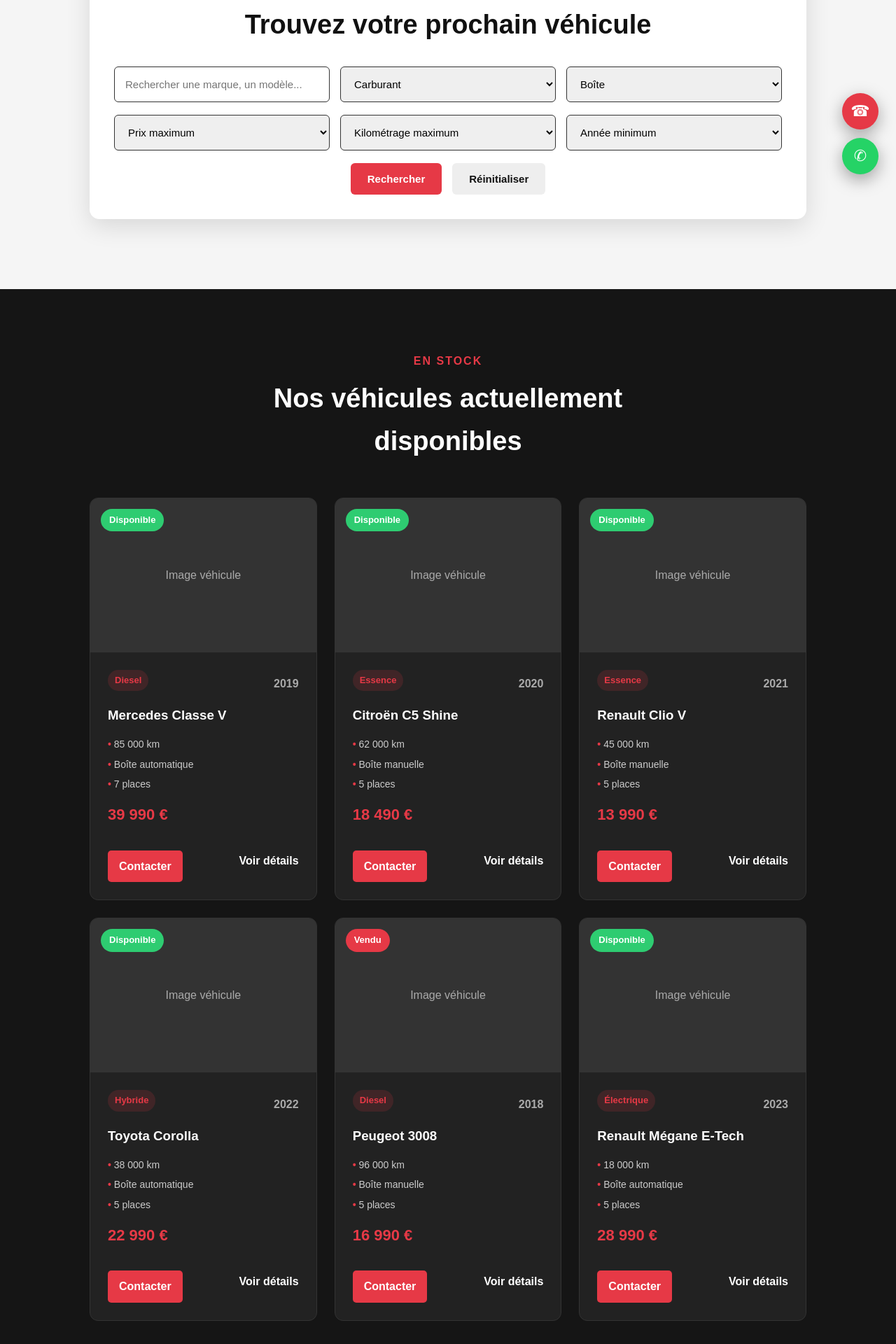
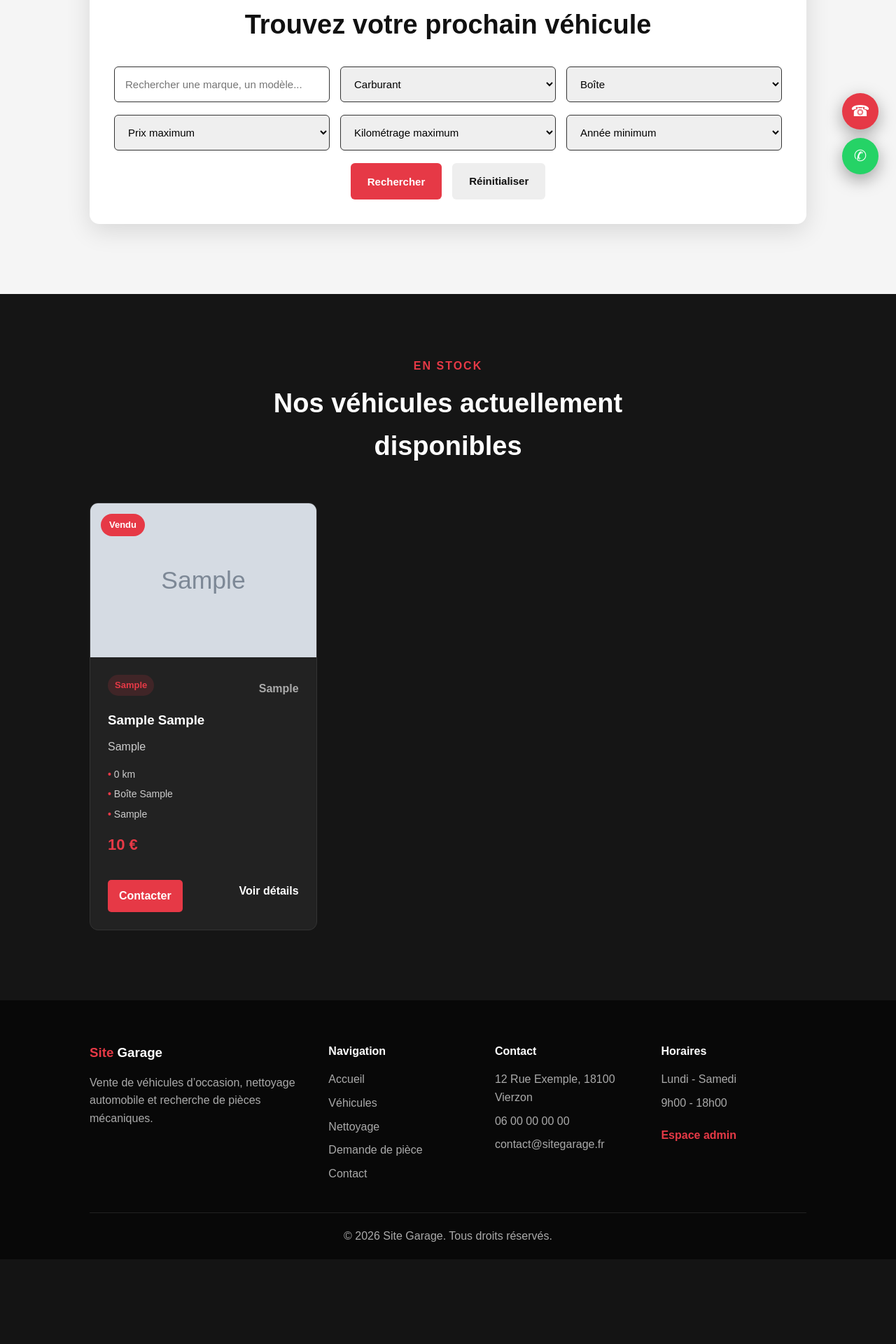
Before and after one commit to ThibzSNGL/site-garage, a PHP site: page /vehicules.php in a window 1280 px wide. Shown: the part 526-2446 px from the top of the page at 70% size. After the commit the page ends 2300 px from the top, so only its background shows below. Run offline with PHP 8.4, Linux system fonts and the light colour scheme; tables that the repository leaves empty or names only in its code hold one stand-in row (values such as "Sample post"); grey boxes marked "Sample" are stand-in pictures.

Commit message:
Conexion de la page vehicules à la base de donnée

```diff
--- a/css/style.css
+++ b/css/style.css
@@ -1370,3 +1370,33 @@
         min-height: 280px;
     }
 }
+
+/* IMAGES VEHICULES DYNAMIQUES */
+
+.vehicle-image img {
+    width: 100%;
+    height: 100%;
+    object-fit: cover;
+    display: block;
+}
+
+/* MESSAGE AUCUN RESULTAT */
+
+.empty-state {
+    grid-column: 1 / -1;
+    background: #222;
+    border: 1px solid #333;
+    border-radius: 14px;
+    padding: 50px;
+    text-align: center;
+}
+
+.empty-state h3 {
+    font-size: 28px;
+    margin-bottom: 12px;
+}
+
+.empty-state p {
+    color: #ccc;
+    margin-bottom: 25px;
+}
--- a/vehicules.php
+++ b/vehicules.php
@@ -1,4 +1,54 @@
-<?php include 'includes/header.php'; ?>
+<?php
+require_once 'config/db.php';
+
+$search = $_GET['search'] ?? '';
+$carburant = $_GET['carburant'] ?? '';
+$boite = $_GET['boite'] ?? '';
+$prix_max = $_GET['prix_max'] ?? '';
+$km_max = $_GET['km_max'] ?? '';
+$annee_min = $_GET['annee_min'] ?? '';
+
+$sql = "SELECT * FROM vehicules WHERE 1=1";
+$params = [];
+
+if (!empty($search)) {
+    $sql .= " AND (marque LIKE :search OR modele LIKE :search OR version LIKE :search)";
+    $params[':search'] = '%' . $search . '%';
+}
+
+if (!empty($carburant)) {
+    $sql .= " AND carburant = :carburant";
+    $params[':carburant'] = $carburant;
+}
+
+if (!empty($boite)) {
+    $sql .= " AND boite = :boite";
+    $params[':boite'] = $boite;
+}
+
+if (!empty($prix_max)) {
+    $sql .= " AND prix <= :prix_max";
+    $params[':prix_max'] = $prix_max;
+}
+
+if (!empty($km_max)) {
+    $sql .= " AND kilometrage <= :km_max";
+    $params[':km_max'] = $km_max;
+}
+
+if (!empty($annee_min)) {
+    $sql .= " AND annee >= :annee_min";
+    $params[':annee_min'] = $annee_min;
+}
+
+$sql .= " ORDER BY date_ajout DESC";
+
+$stmt = $pdo->prepare($sql);
+$stmt->execute($params);
+$vehicules = $stmt->fetchAll();
+
+include 'includes/header.php';
+?>
 
 <main>
 
@@ -22,56 +72,62 @@
                 <h2>Trouvez votre prochain véhicule</h2>
             </div>
 
-            <form class="filters-form">
+            <form class="filters-form" method="GET" action="vehicules.php">
                 <div class="form-row">
-                    <input type="text" placeholder="Rechercher une marque, un modèle...">
+                <input
+                        type="text"
+                        name="search"
+                        placeholder="Rechercher une marque, un modèle..."
+                        value="<?= htmlspecialchars($search) ?>"
+                    >
 
-                    <select>
+                    <select name="carburant">
                         <option value="">Carburant</option>
-                        <option value="essence">Essence</option>
-                        <option value="diesel">Diesel</option>
-                        <option value="hybride">Hybride</option>
-                        <option value="electrique">Électrique</option>
+                        <option value="essence" <?= $carburant === 'essence' ? 'selected' : '' ?>>Essence</option>
+                        <option value="diesel" <?= $carburant === 'diesel' ? 'selected' : '' ?>>Diesel</option>
+                        <option value="hybride" <?= $carburant === 'hybride' ? 'selected' : '' ?>>Hybride</option>
+                        <option value="electrique" <?= $carburant === 'electrique' ? 'selected' : '' ?>>Électrique</option>
+                        <option value="autre" <?= $carburant === 'autre' ? 'selected' : '' ?>>Autre</option>
                     </select>
 
-                    <select>
+                    <select name="boite">
                         <option value="">Boîte</option>
-                        <option value="manuelle">Manuelle</option>
-                        <option value="automatique">Automatique</option>
+                        <option value="manuelle" <?= $boite === 'manuelle' ? 'selected' : '' ?>>Manuelle</option>
+                        <option value="automatique" <?= $boite === 'automatique' ? 'selected' : '' ?>>Automatique</option>
                     </select>
                 </div>
 
                 <div class="form-row">
-                    <select>
+                    <select name="prix_max">
                         <option value="">Prix maximum</option>
-                        <option value="10000">10 000 €</option>
-                        <option value="15000">15 000 €</option>
-                        <option value="20000">20 000 €</option>
-                        <option value="30000">30 000 €</option>
-                        <option value="50000">50 000 €</option>
+                        <option value="10000" <?= $prix_max === '10000' ? 'selected' : '' ?>>10 000 €</option>
+                        <option value="15000" <?= $prix_max === '15000' ? 'selected' : '' ?>>15 000 €</option>
+                        <option value="20000" <?= $prix_max === '20000' ? 'selected' : '' ?>>20 000 €</option>
+                        <option value="30000" <?= $prix_max === '30000' ? 'selected' : '' ?>>30 000 €</option>
+                        <option value="50000" <?= $prix_max === '50000' ? 'selected' : '' ?>>50 000 €</option>
                     </select>
 
-                    <select>
+                    <select name="km_max">
                         <option value="">Kilométrage maximum</option>
-                        <option value="50000">50 000 km</option>
-                        <option value="100000">100 000 km</option>
-                        <option value="150000">150 000 km</option>
-                        <option value="200000">200 000 km</option>
+                        <option value="50000" <?= $km_max === '50000' ? 'selected' : '' ?>>50 000 km</option>
+                        <option value="100000" <?= $km_max === '100000' ? 'selected' : '' ?>>100 000 km</option>
+                        <option value="150000" <?= $km_max === '150000' ? 'selected' : '' ?>>150 000 km</option>
+                        <option value="200000" <?= $km_max === '200000' ? 'selected' : '' ?>>200 000 km</option>
                     </select>
 
-                    <select>
+                    <select name="annee_min">
                         <option value="">Année minimum</option>
-                        <option value="2024">2024</option>
-                        <option value="2022">2022</option>
-                        <option value="2020">2020</option>
-                        <option value="2018">2018</option>
-                        <option value="2015">2015</option>
+                        <option value="2024" <?= $annee_min === '2024' ? 'selected' : '' ?>>2024</option>
+                        <option value="2022" <?= $annee_min === '2022' ? 'selected' : '' ?>>2022</option>
+                        <option value="2020" <?= $annee_min === '2020' ? 'selected' : '' ?>>2020</option>
+                        <option value="2018" <?= $annee_min === '2018' ? 'selected' : '' ?>>2018</option>
+                        <option value="2015" <?= $annee_min === '2015' ? 'selected' : '' ?>>2015</option>
                     </select>
                 </div>
 
                 <div class="filters-actions">
-                    <button type="button" class="btn btn-primary">Rechercher</button>
-                    <button type="reset" class="btn btn-light">Réinitialiser</button>
+                    <button type="submit" class="btn btn-primary">Rechercher</button>
+                    <a href="vehicules.php" class="btn btn-light">Réinitialiser</a>
                 </div>
             </form>
         </div>
@@ -86,28 +142,54 @@
 
         <div class="vehicles-grid vehicles-page-grid">
 
-            <!-- VEHICULE 1 -->
+                <?php if (count($vehicules) > 0): ?>
+
+                    <?php foreach ($vehicules as $vehicule): ?>
+
                         <article class="vehicle-card vehicle-full-card">
                             <div class="vehicle-image placeholder-img">
+                                <?php if (!empty($vehicule['image_principale'])): ?>
+                                    <img
+                                        src="<?= htmlspecialchars($vehicule['image_principale']) ?>"
+                                        alt="<?= htmlspecialchars($vehicule['marque'] . ' ' . $vehicule['modele']) ?>"
+                                    >
+                                <?php else: ?>
                                     Image véhicule
-                    <span class="vehicle-status">Disponible</span>
+                                <?php endif; ?>
+
+                                <span class="vehicle-status <?= $vehicule['statut'] === 'vendu' ? 'sold' : '' ?>">
+                                    <?= ucfirst(htmlspecialchars($vehicule['statut'])) ?>
+                                </span>
                             </div>
 
                             <div class="vehicle-info">
                                 <div class="vehicle-top">
-                        <span class="badge">Diesel</span>
-                        <span class="vehicle-year">2019</span>
+                                    <span class="badge">
+                                        <?= ucfirst(htmlspecialchars($vehicule['carburant'])) ?>
+                                    </span>
+
+                                    <span class="vehicle-year">
+                                        <?= htmlspecialchars($vehicule['annee']) ?>
+                                    </span>
                                 </div>
 
-                    <h3>Mercedes Classe V</h3>
+                                <h3>
+                                    <?= htmlspecialchars($vehicule['marque'] . ' ' . $vehicule['modele']) ?>
+                                </h3>
+
+                                <?php if (!empty($vehicule['version'])): ?>
+                                    <p><?= htmlspecialchars($vehicule['version']) ?></p>
+                                <?php endif; ?>
 
                                 <ul class="vehicle-details">
-                        <li>85 000 km</li>
-                        <li>Boîte automatique</li>
-                        <li>7 places</li>
+                                    <li><?= number_format($vehicule['kilometrage'], 0, ',', ' ') ?> km</li>
+                                    <li>Boîte <?= htmlspecialchars($vehicule['boite']) ?></li>
+                                    <li><?= ucfirst(htmlspecialchars($vehicule['carburant'])) ?></li>
                                 </ul>
 
-                    <strong>39 990 €</strong>
+                                <strong>
+                                    <?= number_format($vehicule['prix'], 0, ',', ' ') ?> €
+                                </strong>
 
                                 <div class="vehicle-actions">
                                     <a href="contact.php" class="btn-small">Contacter</a>
@@ -116,155 +198,19 @@
                             </div>
                         </article>
 
-            <!-- VEHICULE 2 -->
-            <article class="vehicle-card vehicle-full-card">
-                <div class="vehicle-image placeholder-img">
-                    Image véhicule
-                    <span class="vehicle-status">Disponible</span>
+                    <?php endforeach; ?>
+
+                <?php else: ?>
+
+                    <div class="empty-state">
+                        <h3>Aucun véhicule trouvé</h3>
+                        <p>Aucun véhicule ne correspond à votre recherche pour le moment.</p>
+                        <a href="vehicules.php" class="btn btn-primary">Voir tous les véhicules</a>
                     </div>
 
-                <div class="vehicle-info">
-                    <div class="vehicle-top">
-                        <span class="badge">Essence</span>
-                        <span class="vehicle-year">2020</span>
+                <?php endif; ?>
+
             </div>
-
-                    <h3>Citroën C5 Shine</h3>
-
-                    <ul class="vehicle-details">
-                        <li>62 000 km</li>
-                        <li>Boîte manuelle</li>
-                        <li>5 places</li>
-                    </ul>
-
-                    <strong>18 490 €</strong>
-
-                    <div class="vehicle-actions">
-                        <a href="contact.php" class="btn-small">Contacter</a>
-                        <a href="#" class="vehicle-link">Voir détails</a>
-                    </div>
-                </div>
-            </article>
-
-            <!-- VEHICULE 3 -->
-            <article class="vehicle-card vehicle-full-card">
-                <div class="vehicle-image placeholder-img">
-                    Image véhicule
-                    <span class="vehicle-status">Disponible</span>
-                </div>
-
-                <div class="vehicle-info">
-                    <div class="vehicle-top">
-                        <span class="badge">Essence</span>
-                        <span class="vehicle-year">2021</span>
-                    </div>
-
-                    <h3>Renault Clio V</h3>
-
-                    <ul class="vehicle-details">
-                        <li>45 000 km</li>
-                        <li>Boîte manuelle</li>
-                        <li>5 places</li>
-                    </ul>
-
-                    <strong>13 990 €</strong>
-
-                    <div class="vehicle-actions">
-                        <a href="contact.php" class="btn-small">Contacter</a>
-                        <a href="#" class="vehicle-link">Voir détails</a>
-                    </div>
-                </div>
-            </article>
-
-            <!-- VEHICULE 4 -->
-            <article class="vehicle-card vehicle-full-card">
-                <div class="vehicle-image placeholder-img">
-                    Image véhicule
-                    <span class="vehicle-status">Disponible</span>
-                </div>
-
-                <div class="vehicle-info">
-                    <div class="vehicle-top">
-                        <span class="badge">Hybride</span>
-                        <span class="vehicle-year">2022</span>
-                    </div>
-
-                    <h3>Toyota Corolla</h3>
-
-                    <ul class="vehicle-details">
-                        <li>38 000 km</li>
-                        <li>Boîte automatique</li>
-                        <li>5 places</li>
-                    </ul>
-
-                    <strong>22 990 €</strong>
-
-                    <div class="vehicle-actions">
-                        <a href="contact.php" class="btn-small">Contacter</a>
-                        <a href="#" class="vehicle-link">Voir détails</a>
-                    </div>
-                </div>
-            </article>
-
-            <!-- VEHICULE 5 -->
-            <article class="vehicle-card vehicle-full-card">
-                <div class="vehicle-image placeholder-img">
-                    Image véhicule
-                    <span class="vehicle-status sold">Vendu</span>
-                </div>
-
-                <div class="vehicle-info">
-                    <div class="vehicle-top">
-                        <span class="badge">Diesel</span>
-                        <span class="vehicle-year">2018</span>
-                    </div>
-
-                    <h3>Peugeot 3008</h3>
-
-                    <ul class="vehicle-details">
-                        <li>96 000 km</li>
-                        <li>Boîte manuelle</li>
-                        <li>5 places</li>
-                    </ul>
-
-                    <strong>16 990 €</strong>
-
-                    <div class="vehicle-actions">
-                        <a href="contact.php" class="btn-small">Contacter</a>
-                        <a href="#" class="vehicle-link">Voir détails</a>
-                    </div>
-                </div>
-            </article>
-
-            <!-- VEHICULE 6 -->
-            <article class="vehicle-card vehicle-full-card">
-                <div class="vehicle-image placeholder-img">
-                    Image véhicule
-                    <span class="vehicle-status">Disponible</span>
-                </div>
-
-                <div class="vehicle-info">
-                    <div class="vehicle-top">
-                        <span class="badge">Électrique</span>
-                        <span class="vehicle-year">2023</span>
-                    </div>
-
-                    <h3>Renault Mégane E-Tech</h3>
-
-                    <ul class="vehicle-details">
-                        <li>18 000 km</li>
-                        <li>Boîte automatique</li>
-                        <li>5 places</li>
-                    </ul>
-
-                    <strong>28 990 €</strong>
-
-                    <div class="vehicle-actions">
-                        <a href="contact.php" class="btn-small">Contacter</a>
-                        <a href="#" class="vehicle-link">Voir détails</a>
-                    </div>
-                </div>
-            </article>
 
         </div>
     </section>
```
Lines whose indentation alone changed are shown as unchanged.
